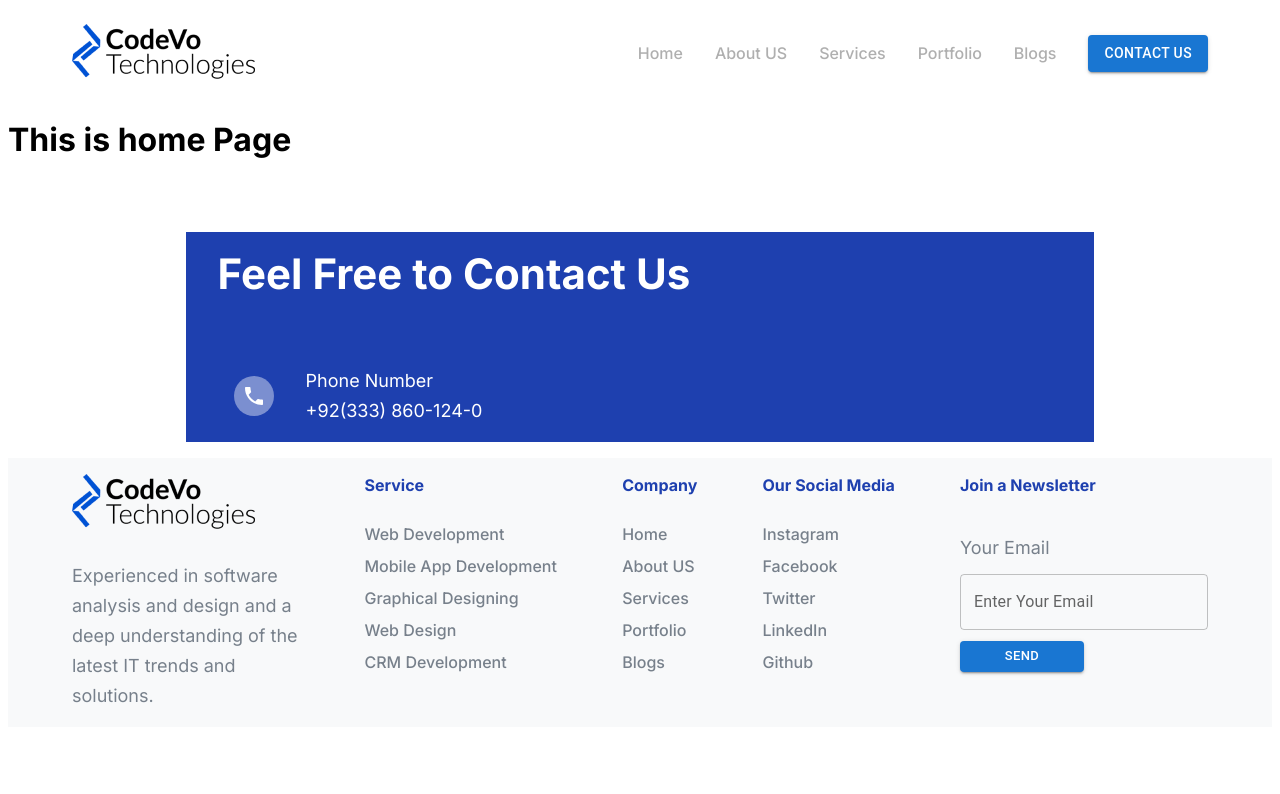
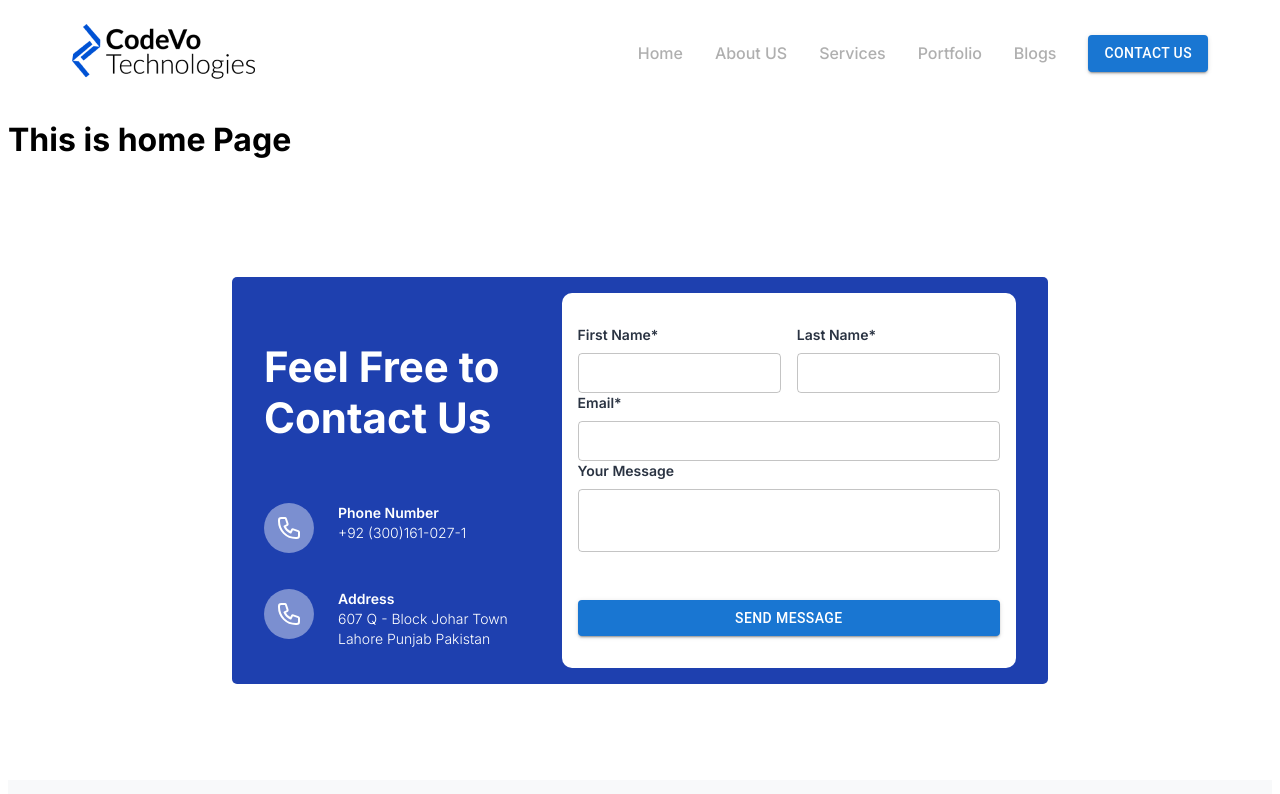
Before and after one commit to mohsinnaqvipro/codevo-web, a Next.js app: page / in a window 1280 px wide. Shown: the top 794 px of the page. Built offline with nearby package versions, Linux system fonts and the light colour scheme.

Commit message:
Done with Contact Us form

```diff
--- /dev/null
+++ b/src/assets/icons/location.tsx
@@ -0,0 +1,27 @@
+import React from 'react'
+
+const LocationIcon = ({ props }: any) => {
+  return (
+    <svg
+      width='50'
+      height='50'
+      viewBox='0 0 50 50'
+      fill='none'
+      xmlns='http://www.w3.org/2000/svg'
+      {...props}
+    >
+      <g id='icon'>
+        <rect
+          id='bg'
+          width='49.9614'
+          height='50'
+          rx='24.9807'
+          fill='white'
+          fill-opacity='0.41'
+        />
+      </g>
+    </svg>
+  )
+}
+
+export default LocationIcon
--- /dev/null
+++ b/src/assets/icons/phone.tsx
@@ -0,0 +1,35 @@
+import React from 'react'
+
+const PhoneIcon = ({ props }: any) => {
+  return (
+    <svg
+      width='50'
+      height='50'
+      viewBox='0 0 50 50'
+      fill='none'
+      xmlns='http://www.w3.org/2000/svg'
+      {...props}
+    >
+      <g id='icon'>
+        <rect
+          id='bg'
+          width='49.9614'
+          height='50'
+          rx='24.9807'
+          fill='white'
+          fill-opacity='0.41'
+        />
+        <path
+          id='Icon'
+          d='M15 17.2222C15 15.9949 15.9949 15 17.2222 15H20.8658C21.3441 15 21.7687 15.306 21.9199 15.7597L23.5842 20.7525C23.759 21.277 23.5215 21.8503 23.027 22.0976L20.5189 23.3517C21.7436 26.068 23.932 28.2564 26.6483 29.4811L27.9024 26.973C28.1497 26.4785 28.723 26.241 29.2475 26.4158L34.2403 28.0801C34.694 28.2313 35 28.6559 35 29.1342V32.7778C35 34.0051 34.0051 35 32.7778 35H31.6667C22.4619 35 15 27.5381 15 18.3333V17.2222Z'
+          stroke='white'
+          stroke-width='2'
+          stroke-linecap='round'
+          stroke-linejoin='round'
+        />
+      </g>
+    </svg>
+  )
+}
+
+export default PhoneIcon
--- /dev/null
+++ b/src/components/Common/ContactForm/InputField/index.tsx
@@ -0,0 +1,53 @@
+'use client'
+import React from 'react'
+
+import { Controller } from 'react-hook-form'
+import { InputContainer, InputLabel, StyledInput } from './styles'
+
+interface MyComponentProps {
+  name: string
+  control: any
+  size: string
+  multiline?: boolean
+  variant: string
+  label: string
+  errors: any
+  rules?: object
+}
+
+const InputField: React.FC<MyComponentProps> = ({
+  name,
+  label,
+  control,
+  multiline,
+  size,
+  rules,
+  variant,
+  errors
+}) => {
+  return (
+    <>
+      <Controller
+        name={name}
+        control={control}
+        rules={rules}
+        render={({ field }: any) => (
+          <InputContainer>
+            <InputLabel>{label}</InputLabel>
+            <StyledInput
+              size={size}
+              multiline={multiline}
+              rows={2}
+              id='outlined-basic'
+              variant={variant}
+              {...field}
+            />
+            {errors[name] && <span>{errors[name].message}</span>}
+          </InputContainer>
+        )}
+      />
+    </>
+  )
+}
+
+export default InputField
--- /dev/null
+++ b/src/components/Common/ContactForm/InputField/styles.tsx
@@ -0,0 +1,18 @@
+import { TextField } from '@mui/material'
+import styled from 'styled-components'
+
+export const StyledInput = styled(TextField)``
+
+export const InputContainer = styled.div`
+  display: flex;
+  flex-direction: column;
+  gap: 0.5rem;
+`
+
+export const InputLabel = styled.label`
+  color: #2a3342;
+  font-size: 0.875rem;
+  font-style: normal;
+  font-weight: 600;
+  line-height: 1.25rem;
+`
--- a/src/components/Common/ContactForm/index.tsx
+++ b/src/components/Common/ContactForm/index.tsx
@@ -1,38 +1,112 @@
-"use client";
+'use client'
 
+import InputField from './InputField'
 import {
-  MainContainer,
-  InnerContainer,
-  HeadingText,
-  AddressContainer,
-  InfoText,
-  StyledIconContainer,
-  RightContainer,
-  LocationIcon,
-  StyledIcon,
-} from "./styles";
+  MainLayout,
+  InnerLayout,
+  InfoContainer,
+  ContactUsText,
+  ContactInfo,
+  TextWrapper,
+  TitleInfoText,
+  ValueInfoText,
+  IconWrapper,
+  FormContainer,
+  NameContainer,
+  MuiButton,
+  ButtonHolder,
+  EmailInputHolder,
+  MessageInputHolder
+} from './styles'
+import { useForm } from 'react-hook-form'
+import {
+  ContactData,
+  emailValidationRules,
+  firstNameValidationRules,
+  lastNamenameValidationRules
+} from '@/utils/Constants/constants'
 
 const ContactForm = () => {
+  const {
+    control,
+    handleSubmit,
+    formState: { errors }
+  } = useForm()
+
+  const onSubmit = (data: any) => {
+    console.log('data: ', data)
+  }
   return (
-    <>
-      <MainContainer>
-        <InnerContainer>
-          <HeadingText>{`Feel Free to Contact Us`}</HeadingText>
-          <RightContainer>
-            <AddressContainer>
-              <StyledIconContainer>
-                <StyledIcon></StyledIcon>
-              </StyledIconContainer>
-            </AddressContainer>
-            <div>
-              <InfoText>{`Phone Number`}</InfoText>
-              <InfoText>{`+92(333) 860-124-0`}</InfoText>
-            </div>
-          </RightContainer>
-        </InnerContainer>
-      </MainContainer>
-    </>
-  );
-};
+    <MainLayout>
+      <InnerLayout>
+        <InfoContainer>
+          <ContactUsText>{`Feel Free to Contact Us`}</ContactUsText>
+          {ContactData.map((item, index) => (
+            <ContactInfo key={index}>
+              <IconWrapper>{item.icon}</IconWrapper>
+              <TextWrapper>
+                <TitleInfoText>{item.title}</TitleInfoText>
+                <ValueInfoText>{item.value}</ValueInfoText>
+              </TextWrapper>
+            </ContactInfo>
+          ))}
+        </InfoContainer>
+        <FormContainer>
+          <form onSubmit={handleSubmit(onSubmit)}>
+            <NameContainer>
+              <InputField
+                name='firstName'
+                label='First Name*'
+                control={control}
+                rules={firstNameValidationRules}
+                size='small'
+                variant='outlined'
+                errors={errors}
+              />
+              <InputField
+                name='lastName'
+                label='Last Name*'
+                rules={lastNamenameValidationRules}
+                control={control}
+                size='small'
+                variant='outlined'
+                errors={errors}
+              />
+            </NameContainer>
+            <EmailInputHolder>
+              <InputField
+                name='Email'
+                label='Email*'
+                rules={emailValidationRules}
+                control={control}
+                size='small'
+                variant='outlined'
+                errors={errors}
+              />
+            </EmailInputHolder>
+            <MessageInputHolder>
+              <InputField
+                name='yourMessage'
+                label='Your Message'
+                control={control}
+                multiline={true}
+                size='small'
+                variant='outlined'
+                errors={errors}
+              />
+            </MessageInputHolder>
+            <ButtonHolder>
+              <MuiButton
+                type='submit'
+                // htmlType='submit'
+                variant='contained'
+              >{`Send Message`}</MuiButton>
+            </ButtonHolder>
+          </form>
+        </FormContainer>
+      </InnerLayout>
+    </MainLayout>
+  )
+}
 
-export default ContactForm;
+export default ContactForm
--- a/src/components/Common/ContactForm/styles.tsx
+++ b/src/components/Common/ContactForm/styles.tsx
@@ -1,63 +1,98 @@
-import PhoneIcon from "@mui/icons-material/Phone";
-import LocationOnIcon from "@mui/icons-material/LocationOn";
-import styled from "styled-components";
+import { Button, TextField } from '@mui/material'
+import styled from 'styled-components'
 
-export const MainContainer = styled.div`
-  padding: 1rem 4rem;
-`;
+export const MainLayout = styled.div`
+  padding: 6rem 14rem;
+`
 
-export const InnerContainer = styled.div`
+export const InnerLayout = styled.div`
+  border-radius: 0.3125rem;
   background: #1e40af;
-  width: 80%;
-  margin: 0 auto;
-`;
-export const HeadingText = styled.h2`
-  color: #fff;
-  font-size: 42px;
+  padding: 1rem 2rem;
+  display: flex;
+  align-items: center;
+  gap: 1rem;
+`
+
+export const InfoContainer = styled.div`
+  display: inherit;
+  flex-direction: column;
+  width: 40%;
+  gap: 2rem;
+`
+
+export const ContactUsText = styled.h1`
+  color: #ffffff;
+  font-size: 2.625rem;
   font-style: normal;
   font-weight: 700;
   line-height: normal;
-  padding: 1rem 2rem;
-`;
+  // padding-bottom: 3rem;
+`
 
-export const RightContainer = styled.div`
+export const ContactInfo = styled.div`
   display: flex;
-  flex-direction: row;
-  align-items: center;
-  gap: 32px;
-  padding: 1rem 3rem;
-`;
+  align-item: center;
+  gap: 1.5rem;
+`
 
-export const AddressContainer = styled.div`
+export const TextWrapper = styled.div`
   display: flex;
   flex-direction: column;
-  gap: 32px;
-`;
-export const InfoText = styled.p`
-  color: #fff;
-  font-size: 18px;
+`
+
+export const TitleInfoText = styled.p`
+  color: #ffffff;
+  font-size: 0.875rem;
   font-style: normal;
-  font-weight: 400;
-  line-height: 30px;
+  font-weight: 600;
+  line-height: 1.25rem;
   margin: 0;
-`;
+`
 
-export const StyledIconContainer = styled.div`
-  width: 40px;
-  height: 40px;
-  background-color: rgba(255, 255, 255, 0.41);
-  border-radius: 50%;
-  display: flex;
-  justify-content: center;
-  align-items: center;
-  cursor: pointer;
-`;
+export const ValueInfoText = styled.p`
+  margin: 0;
+  color: #ffffff;
+  font-size: 0.875rem;
+  font-style: normal;
+  font-weight: 300;
+  line-height: 1.25rem;
+  margin: 0;
+`
 
-export const StyledIcon = styled(PhoneIcon)`
-  font-size: 24px;
-  color: #ffffff;
-`;
-export const LocationIcon = styled(LocationOnIcon)`
-  font-size: 24px;
-  color: #ffffff;
-`;
+export const IconWrapper = styled.div``
+
+export const FormContainer = styled.div`
+  padding: 2rem 1rem;
+  display: grid;
+  grid-template-columns: 1fr;
+  grid-row-gap: 1rem;
+  background-color: #ffffff;
+  border-radius: 0.625rem;
+  width: 60%;
+`
+
+export const NameContainer = styled.div`
+  display: grid;
+  grid-template-columns: 1fr 1fr;
+  gap: 1rem;
+`
+
+export const ButtonHolder = styled.div`
+  display: grid;
+  padding-top: 3rem;
+`
+
+export const MuiButton = styled(Button)`
+  padding: 1rem 1.25rem;
+  border-radius: 0.625rem;
+  background: #ff8181;
+`
+
+export const EmailInputHolder = styled.div`
+  display: grid;
+`
+
+export const MessageInputHolder = styled.div`
+  display: grid;
+`
--- a/src/utils/Constants/constants.js
+++ b/src/utils/Constants/constants.js
@@ -1,92 +1,123 @@
-import TrustedClientImage1 from "@/assets/images/TrustedClient1.png";
-import TrustedClientImage2 from "@/assets/images/TrustedClient2.png";
-import TrustedClientImage3 from "@/assets/images/TrustedClient3.png";
-import TrustedClientImage4 from "@/assets/images/TrustedClient4.png";
-import TrustedClientImage5 from "@/assets/images/TrustedClient5.png";
-import TrustedClientImage6 from "@/assets/images/TrustedClient6.png";
-import ClientImage1 from "@/assets/images/Client1.png";
-import ClientImage2 from "@/assets/images/Client2.png";
-import ClientImage3 from "@/assets/images/Client3.png";
+import TrustedClientImage1 from '@/assets/images/TrustedClient1.png'
+import TrustedClientImage2 from '@/assets/images/TrustedClient2.png'
+import TrustedClientImage3 from '@/assets/images/TrustedClient3.png'
+import TrustedClientImage4 from '@/assets/images/TrustedClient4.png'
+import TrustedClientImage5 from '@/assets/images/TrustedClient5.png'
+import TrustedClientImage6 from '@/assets/images/TrustedClient6.png'
+import ClientImage1 from '@/assets/images/Client1.png'
+import ClientImage2 from '@/assets/images/Client2.png'
+import ClientImage3 from '@/assets/images/Client3.png'
+import PhoneIcon from '@/assets/icons/phone'
+import LocationIcon from '@/assets/icons/location'
 
 export const NavItems = [
-  { label: "Home", url: "/Home" },
-  { label: "About US", url: "/" },
-  { label: "Services", url: "/" },
-  { label: "Portfolio", url: "/" },
-  { label: "Blogs", url: "/" },
-];
+  { label: 'Home', url: '/Home' },
+  { label: 'About US', url: '/' },
+  { label: 'Services', url: '/' },
+  { label: 'Portfolio', url: '/' },
+  { label: 'Blogs', url: '/' }
+]
 
 export const FooterOptions = [
   {
-    title: "Service",
+    title: 'Service',
     options: [
-      { label: "Web Development", url: "/" },
-      { label: "Mobile App Development", url: "/" },
-      { label: "Graphical Designing", url: "/" },
-      { label: "Web Design", url: "/" },
-      { label: "CRM Development", url: "/" },
-    ],
+      { label: 'Web Development', url: '/' },
+      { label: 'Mobile App Development', url: '/' },
+      { label: 'Graphical Designing', url: '/' },
+      { label: 'Web Design', url: '/' },
+      { label: 'CRM Development', url: '/' }
+    ]
   },
   {
-    title: "Company",
+    title: 'Company',
     options: [
-      { label: "Home", url: "/" },
-      { label: "About US", url: "/" },
-      { label: "Services", url: "/" },
-      { label: "Portfolio", url: "/" },
-      { label: "Blogs", url: "/" },
-    ],
+      { label: 'Home', url: '/' },
+      { label: 'About US', url: '/' },
+      { label: 'Services', url: '/' },
+      { label: 'Portfolio', url: '/' },
+      { label: 'Blogs', url: '/' }
+    ]
   },
   {
-    title: "Our Social Media",
+    title: 'Our Social Media',
     options: [
-      { label: "Instagram", url: "/" },
-      { label: "Facebook", url: "/" },
-      { label: "Twitter", url: "/" },
-      { label: "LinkedIn", url: "/" },
-      { label: "Github", url: "/" },
-    ],
-  },
-];
+      { label: 'Instagram', url: '/' },
+      { label: 'Facebook', url: '/' },
+      { label: 'Twitter', url: '/' },
+      { label: 'LinkedIn', url: '/' },
+      { label: 'Github', url: '/' }
+    ]
+  }
+]
 
 export const ImageContent = [
   {
-    imageUrl: TrustedClientImage1,
+    imageUrl: TrustedClientImage1
   },
   {
-    imageUrl: TrustedClientImage2,
+    imageUrl: TrustedClientImage2
   },
   {
-    imageUrl: TrustedClientImage3,
+    imageUrl: TrustedClientImage3
   },
   {
-    imageUrl: TrustedClientImage4,
+    imageUrl: TrustedClientImage4
   },
   {
-    imageUrl: TrustedClientImage5,
+    imageUrl: TrustedClientImage5
   },
   {
-    imageUrl: TrustedClientImage6,
-  },
-];
+    imageUrl: TrustedClientImage6
+  }
+]
 
 export const ClientData = [
   {
     imageUrl: ClientImage3,
-    title: "Mila McSabbu",
+    title: 'Mila McSabbu',
     details:
-      "“An easy-to-use catalog manager that helps you keep your music metadata organized.”",
+      '“An easy-to-use catalog manager that helps you keep your music metadata organized.”'
   },
   {
     imageUrl: ClientImage2,
-    title: "Robert Fox",
+    title: 'Robert Fox',
     details:
-      "“Upload your recordings and input the metadata and ownership details.”",
+      '“Upload your recordings and input the metadata and ownership details.”'
   },
   {
     imageUrl: ClientImage1,
-    title: "Jenny Wilson",
+    title: 'Jenny Wilson',
     details:
-      "“Create multiple aliases for music creators in the same contact record and eliminate double-entry on contact information.”",
+      '“Create multiple aliases for music creators in the same contact record and eliminate double-entry on contact information.”'
+  }
+]
+
+export const ContactData = [
+  {
+    icon: <PhoneIcon />,
+    title: 'Phone Number',
+    value: '+92 (300)161-027-1'
   },
-];
+  {
+    icon: <PhoneIcon />,
+    title: 'Address',
+    value: '607 Q - Block Johar Town Lahore Punjab Pakistan'
+  }
+]
+
+export const emailValidationRules = {
+  required: 'Email is required',
+  pattern: {
+    value: /^[A-Z0-9._%+-]+@[A-Z0-9.-]+\.[A-Z]{2,4}$/i,
+    message: 'Invalid email address'
+  }
+}
+
+export const firstNameValidationRules = {
+  required: 'First Name is required'
+}
+
+export const lastNamenameValidationRules = {
+  required: 'Last Name is required'
+}
```
